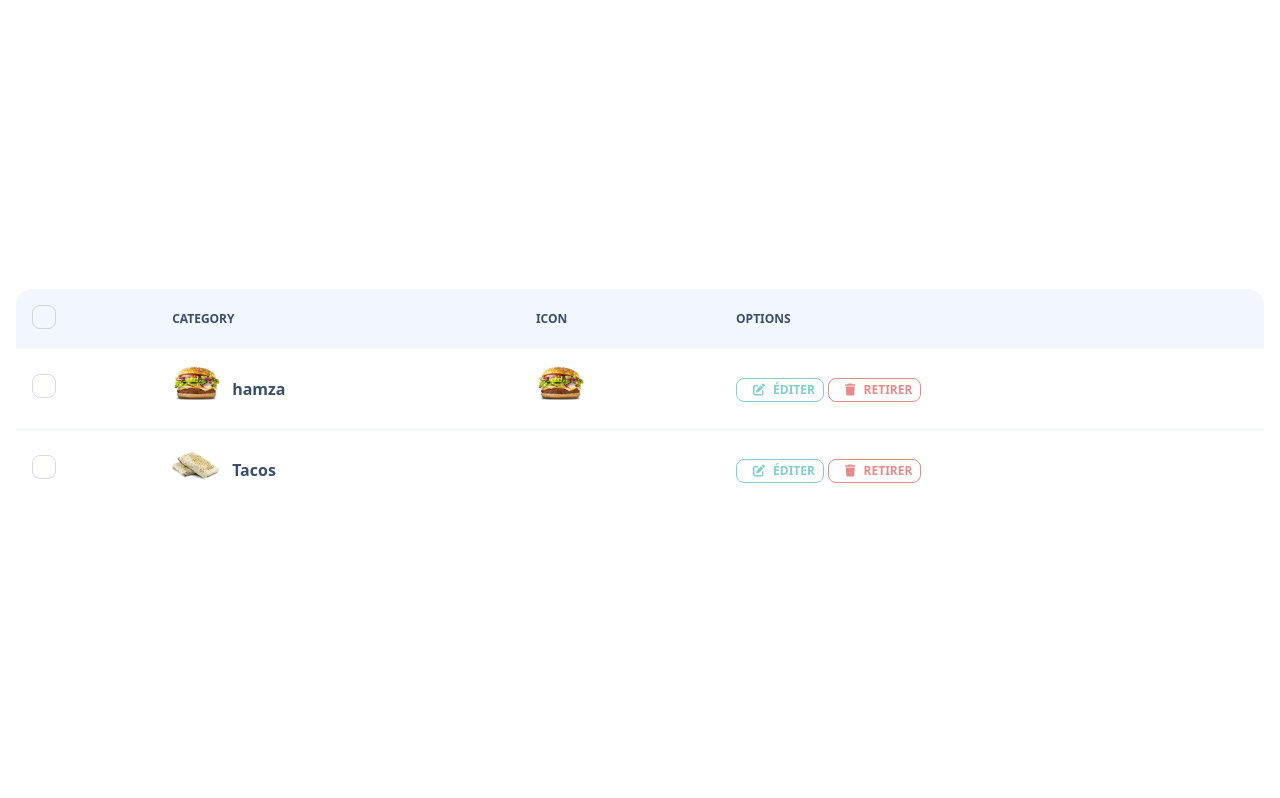
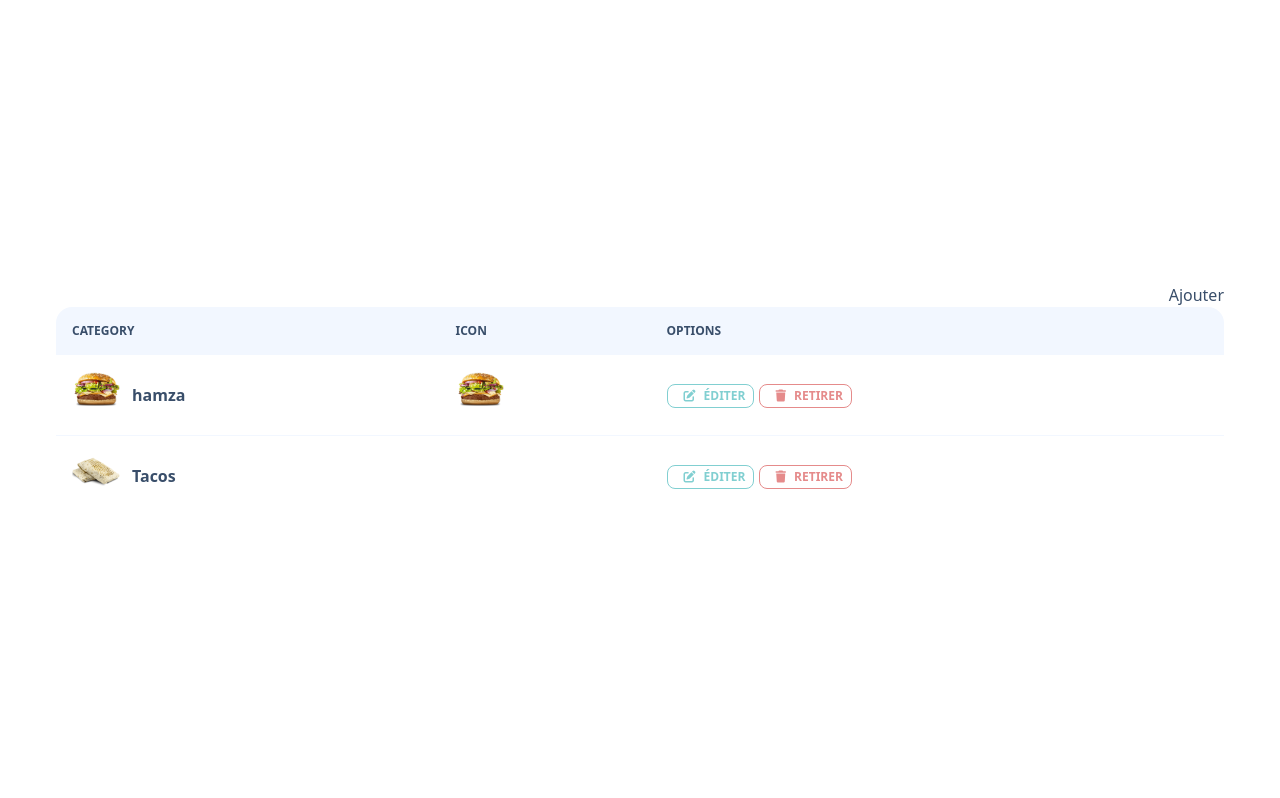
Before and after one commit to Safwa9amar/orlddwichserver-, a Flask app: page /categories in a window 1280 px wide. Shown: the part 81-879 px from the top of the page. Run offline with Flask 2, Linux system fonts and the light colour scheme; data comes from the database, SQL or seed files in the repository; some libraries are stand-ins or nearby versions.

Commit message:
adding some routes

```diff
--- a/app.py
+++ b/app.py
@@ -1,14 +1,16 @@
-from flask import Flask, render_template, url_for, request, redirect
+from flask import Flask, render_template, url_for, request, redirect, jsonify
 import json
 from flask_cors import CORS
 from flask_sqlalchemy import SQLAlchemy
 import os
 from os.path import join, dirname, realpath
+from flask_marshmallow import Marshmallow
 
 app = Flask(__name__)
 cors = CORS(app, resources={r"/": {"origins": "*"}})
 app.config["SQLALCHEMY_DATABASE_URI"] = 'sqlite:///database.db'
 db = SQLAlchemy(app)
+ma = Marshmallow(app)
 
 # images folder
 IMAGES_FOLDER = 'static/images'
@@ -28,6 +30,9 @@ class Categories(db.Model):
         return '<Task %r>' % self.id
 
 
+class CategoriesSchema(ma.SQLAlchemyAutoSchema):
+    class Meta:
+        model = Categories
 # a Python object (dict):
 x = [
     {
@@ -299,7 +304,7 @@ def index():
 
             uploaded_icon.save(icon_file_path)
 
-        # try:
+        try:
 
             db.session.add(Categories(
                 name=request.form['name'],
@@ -308,14 +313,17 @@ def index():
             ))
             db.session.commit()
             return redirect('/categories')
-        # except:
-            # print('some error')
+        except:
+            print('some error')
     return render_template('index.html')
 
 
 @app.route('/api')
 def api():
-    return y
+    categor = Categories.query.all()
+    cat_schema = CategoriesSchema(many=True)
+    output = cat_schema.dump(categor)
+    return jsonify({"post":output})
 
 
 @app.route('/')
--- a/requirements.txt
+++ b/requirements.txt
@@ -8,6 +8,7 @@ cors==1.0.1
 filelock==3.8.0
 Flask==2.2.2
 Flask-Cors==3.0.10
+flask-marshmallow==0.14.0
 Flask-SQLAlchemy==2.5.1
 future==0.18.2
 gevent==21.12.0
@@ -17,8 +18,12 @@ idna==3.4
 itsdangerous==2.1.2
 Jinja2==3.1.2
 MarkupSafe==2.1.1
+marshmallow==3.18.0
+marshmallow-sqlalchemy==0.28.1
+packaging==21.3
 pycodestyle==2.9.1
 pycparser==2.21
+pyparsing==3.0.9
 PySocks==1.7.1
 requests==2.28.1
 requests-file==1.5.1
--- a/templates/categories.html
+++ b/templates/categories.html
@@ -1,15 +1,16 @@
 {%extends 'base.html'%} {%block body%}
+
+<div class="flex flex-col w-full p-10">
+<div class="flex w-full items-center justify-end">
+  <a>Ajouter</a>
+</div>
 
 <div class="overflow-x-auto w-full">
   <table class="table w-full">
     <!-- head -->
     <thead>
       <tr>
-        <th>
-          <label>
-            <input type="checkbox" class="checkbox" />
-          </label>
-        </th>
+
         <th>category</th>
         <th>icon</th>
         <th>Options</th>
@@ -17,34 +18,30 @@
     </thead>
     <tbody>
       {%for el in data%}
-      <!-- <span>{{el.id}}</span> -->
-      <!-- <span>{{el.name}}</span> -->
-      <!-- <img src={{el.img_url}} alt="qsdq"/> -->
-      <!-- <img src={{el.icon_url}} alt="qsdq"/> -->
+
       <tr>
-        <th>
-          <label>
-            <input type="checkbox" class="checkbox" />
-          </label>
-        </th>
+
         <td>
           <div class="flex items-center space-x-3">
             <div class="w-12 h-12">
-              <img src="{{el.img_url}}" alt={{el.name}} />
+              <img src="{{el.img_url}}" alt="{{el.name}}" />
             </div>
             <div class="font-bold">{{el.name}}</div>
           </div>
         </td>
         <td>
           <div class="w-12 h-12">
-            <img src="{{el.icon_url}}" alt={{el.name}} />
+            <img src="{{el.icon_url}}" alt="{{el.name}}" />
           </div>
         </td>
         <th>
-            <button class="btn btn-xs btn-outline btn-success"><i class="fa-solid fa-pen-to-square mx-2"></i>Éditer</button>
+          <button class="btn btn-xs btn-outline btn-success">
+            <i class="fa-solid fa-pen-to-square mx-2"></i>Éditer
+          </button>
 
-            <button class="btn btn-xs btn-outline btn-error"><i class="fa-solid fa-trash mx-2"></i>Retirer</button>
-
+          <button class="btn btn-xs btn-outline btn-error">
+            <i class="fa-solid fa-trash mx-2"></i>Retirer
+          </button>
         </th>
       </tr>
       {%endfor%}
@@ -52,4 +49,7 @@
   </table>
 </div>
 
+
+</div>
+
 {%endblock%}
```
